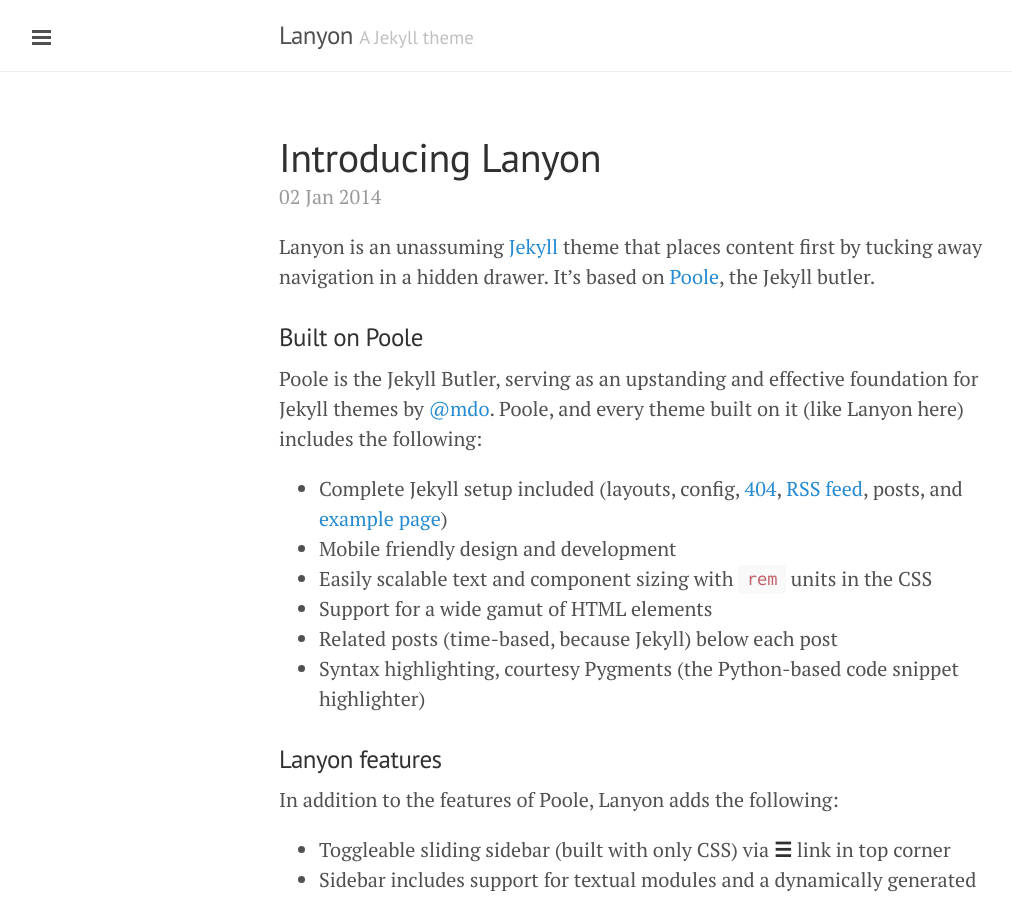
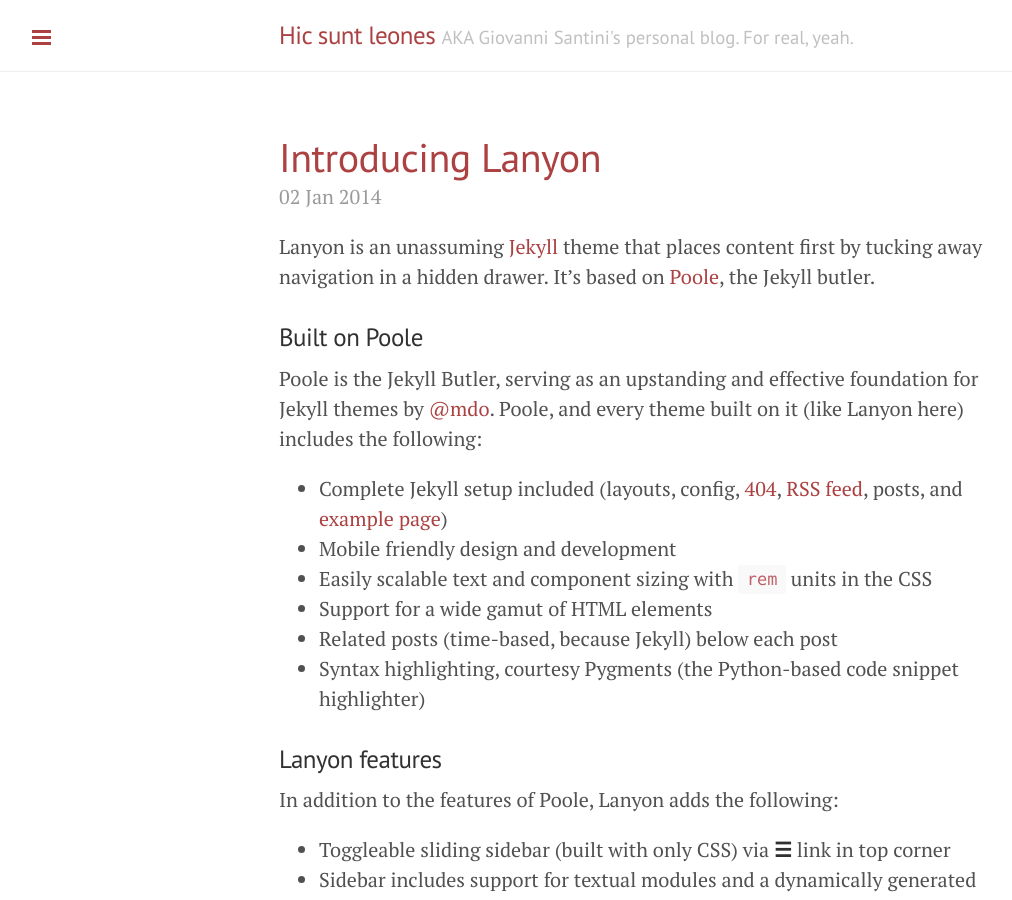
Before and after one commit to ItachiSan/itachisan.github.io, a Jekyll site: the page built from index.html, in a window 1280 px wide and 900 px high. Shown: the whole window, without its empty margins (1-1013 px from the left). Built offline with Jekyll 4.4.1, drawn with Linux system fonts in a browser that asks for light colours; Markdown is read by kramdown in place of the engine named in the settings; the list of posts is cut into pages by our own code; some of the changed lines change nothing that is shown.

Commit message:
A good starting website

```diff
--- a/_config.yml
+++ b/_config.yml
@@ -9,18 +9,48 @@
 relative_permalinks: true
 
 # Setup
-title:               Lanyon
-tagline:             'A Jekyll theme'
-description:         'A reserved <a href="http://jekyllrb.com" target="_blank">Jekyll</a> theme that places the utmost gravity on content with a hidden drawer. Made by <a href="https://twitter.com/mdo" target="_blank">@mdo</a>.'
-url:                 http://lanyon.getpoole.com
+title:               Hic sunt leones
+tagline:             "AKA Giovanni Santini's personal blog. For real, yeah."
+description:         'A blog made from an IT lover about IT and other stuff (insert madness here). Based on the awesome <a href="https://github.com/poole/lanyon" target="_blank">Lanyon</a> theme, made by <a href="https://twitter.com/mdo" target="_blank">@mdo</a>.'
+url:                 http://itachisan.github.io
 baseurl:             /
 paginate:            5
 
 # About/contact
 author:
-  name:              Mark Otto
-  url:               https://twitter.com/mdo
-  email:             markdotto@gmail.com
+  name:              Giovanni Santini
+  url:               https://www.facebook.com/giovanni.santini
+  email:             giovannisantini93@yahoo.it
 
 # Custom vars
 version:             1.0.0
+
+# This website's repo
+github:
+  repo:           https://github.com/ItachiSan/itachisan.github.io
+
+exclude:
+  - templates
+
+## "Jekyll Now" template stuff here
+# Includes an icon in the footer for each username you enter
+footer-links:
+  dribbble:
+  email:
+  facebook:
+  flickr:
+  github: ItachiSan
+  instagram:
+  linkedin:
+  pinterest:
+  rss: # just type anything here for a working RSS icon, make sure you set the "url" above!
+  twitter: jekyllrb
+  stackoverflow: # your stackoverflow profile, e.g. "users/50476/bart-kiers"
+  youtube: # channel/<your_long_string> or user/<user-name>
+
+# Enter your Disqus shortname (not your username) to enable commenting on posts
+# You can find your shortname on the Settings page of your Disqus account
+disqus:
+
+# Enter your Google Analytics web tracking code (e.g. UA-2110908-2) to activate tracking
+google_analytics:
--- a/_includes/sidebar.html
+++ b/_includes/sidebar.html
@@ -25,7 +25,6 @@
       {% endif %}
     {% endfor %}
 
-    <a class="sidebar-nav-item" href="{{ site.github.repo }}/archive/v{{ site.version }}.zip">Download</a>
     <a class="sidebar-nav-item" href="{{ site.github.repo }}">GitHub project</a>
     <span class="sidebar-nav-item">Currently v{{ site.version }}</span>
   </nav>
--- a/_layouts/default.html
+++ b/_layouts/default.html
@@ -3,7 +3,7 @@
 
   {% include head.html %}
 
-  <body>
+  <body class="theme-base-08">
 
     {% include sidebar.html %}
 
```
Also changed, not shown: public/apple-touch-icon-precomposed.png, public/favicon.ico.
